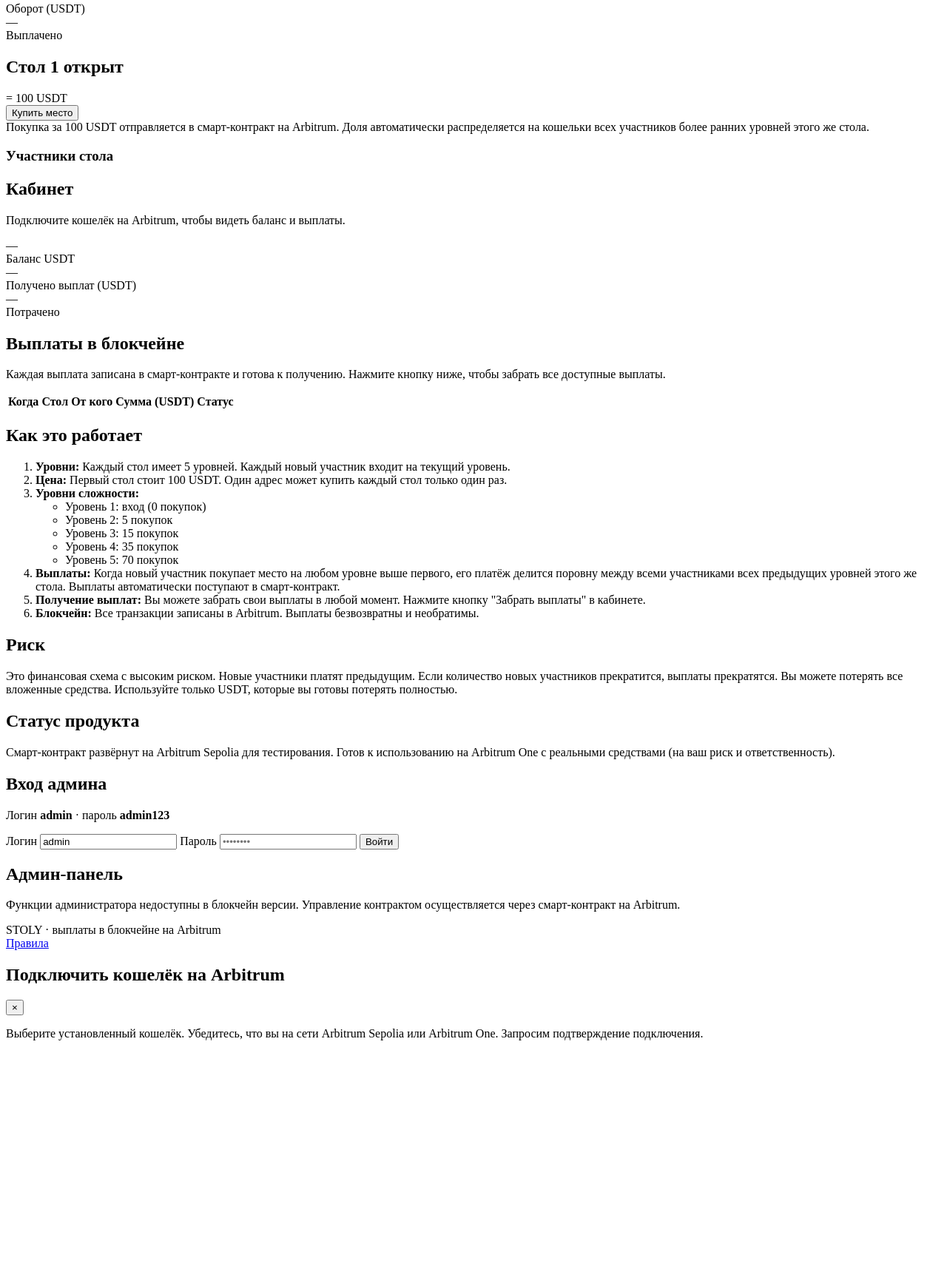
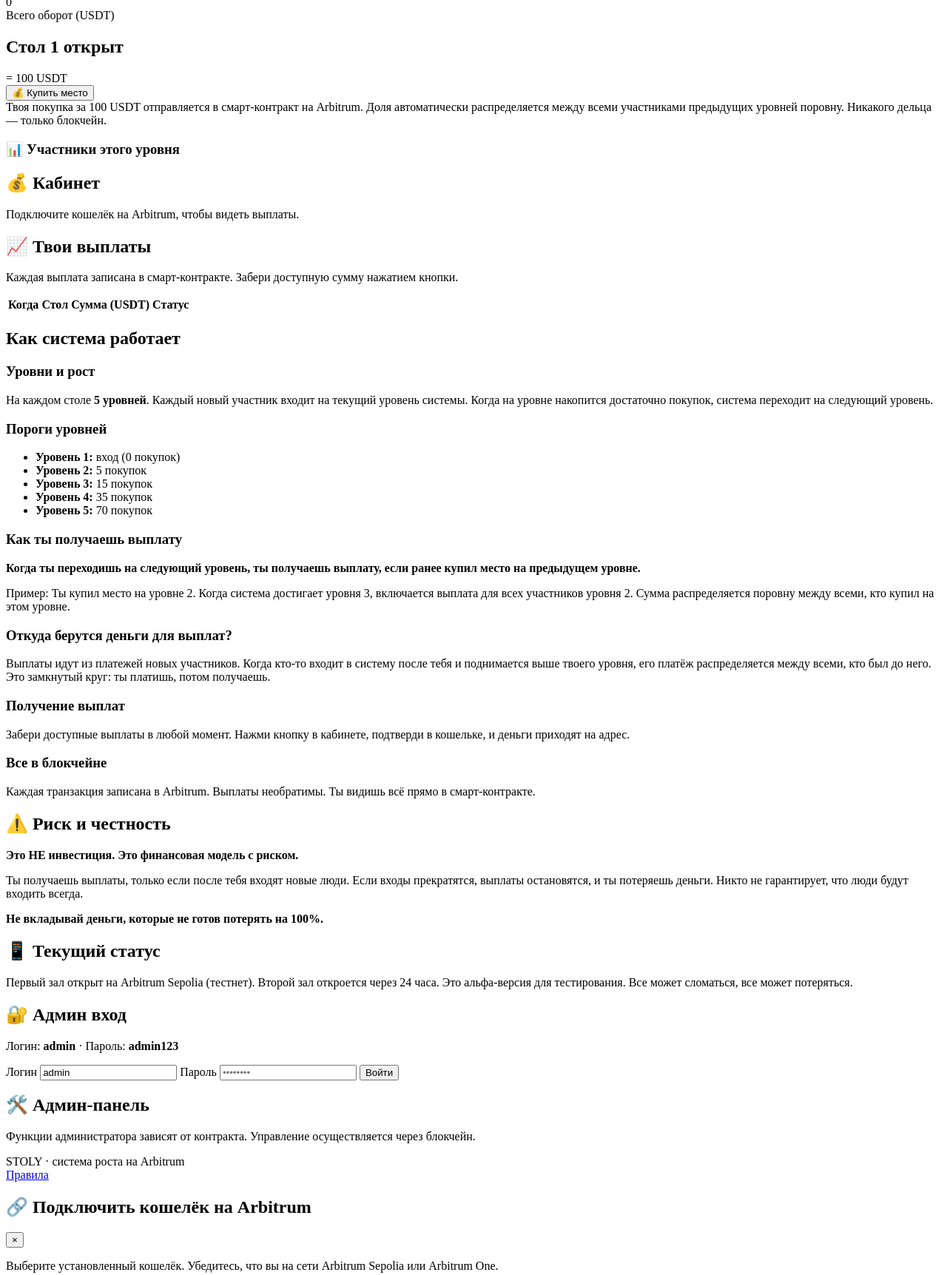
Before and after one commit to kokenwaz00/stoly, a website with bundled scripts: page index.html in a window 1280 px wide. Shown: the part 810-2533 px from the top of the page at 74% size. Before the commit the page ends 2232 px from the top, so only its background shows below. Built offline with nearby package versions, Linux system fonts and the light colour scheme.

Commit message:
Update HTML with premium design and improved messaging

```diff
--- a/index.html
+++ b/index.html
@@ -3,9 +3,9 @@
 <head>
   <meta charset="UTF-8" />
   <meta name="viewport" content="width=device-width, initial-scale=1.0" />
-  <title>STOLY — залы с выплатами на Arbitrum</title>
-  <meta name="description" content="Подключите крипто-кошелёк на Arbitrum, купите USDT место за столом. Выплаты зачисляются мгновенно на ваш адрес в блокчейне." />
-  <meta name="theme-color" content="#070b14" />
+  <title>STOLY — система роста с выплатами на Arbitrum</title>
+  <meta name="description" content="Купи вход в систему столов. Переходишь на новый уровень — получаешь выплату. Реальные USDT на Arbitrum." />
+  <meta name="theme-color" content="#080d17" />
   <link rel="icon" href="favicon.svg" type="image/svg+xml" />
   <link rel="manifest" href="site.webmanifest" />
   <link rel="preconnect" href="https://fonts.googleapis.com" />
@@ -38,36 +38,41 @@
     <section class="screen" id="screenHome">
       <div class="hero">
         <p class="eyebrow">На Arbitrum · реальные USDT выплаты</p>
-        <h1>Залы с автоматическими выплатами в блокчейне</h1>
-        <p class="lead">Подключите MetaMask или другой кошелёк на Arbitrum, купите место за столом за 100 USDT. Когда за стол заходят участники более высокого уровня, выплаты мгновенно поступают на ваш адрес.</p>
+        <h1>Купи вход. Поднимись на уровень. Получи выплату.</h1>
+        <p class="lead">
+          Система работает через рост уровней. Ты входишь в стол, платишь фиксированную цену, и получаешь право на выплаты,
+          когда система продвигается дальше. Это честная схема, но с реальными финансовыми рисками.
+        </p>
         <div class="hero-cta">
-          <a class="btn btn-buy" href="#/app">Открыть залы</a>
+          <a class="btn btn-buy" href="#/app">Начать сейчас</a>
           <a class="btn btn-sec" href="#/rules">Как это работает</a>
         </div>
         <ul class="hero-points">
-          <li>EIP-6963: MetaMask, Rabby, Coinbase Wallet</li>
-          <li>Arbitrum Sepolia / Arbitrum One</li>
-          <li>Реальные транзакции USDT в блокчейне</li>
-          <li>Один адрес — одна покупка на стол</li>
-          <li>Выплаты мгновенно на адрес кошелька</li>
+          <li>🔓 Только первый зал открыт</li>
+          <li>⏰ Второй зал запускается через 24 часа</li>
+          <li>📈 5 уровней с растущими выплатами</li>
+          <li>⚡ Выплаты в блокчейне мгновенно</li>
+          <li>⚠️ Финансовые риски — реальные</li>
         </ul>
       </div>
+
       <div class="home-grid">
         <article class="panel">
-          <h2>1. Кошелёк на Arbitrum</h2>
-          <p class="muted">Подключите MetaMask или другой кошелёк. Убедитесь, что вы на сети Arbitrum Sepolia или Arbitrum One.</p>
+          <h2>1️⃣ Вход в систему</h2>
+          <p class="muted">Подключи кошелёк на Arbitrum и купи первое место. Это твой вход на 1-й уровень.</p>
         </article>
         <article class="panel">
-          <h2>2. Купить место</h2>
-          <p class="muted">Первый стол стоит 100 USDT. Одобрите расход USDT и отправьте транзакцию покупки в блокчейн.</p>
+          <h2>2️⃣ Рост по уровням</h2>
+          <p class="muted">С увеличением участников ты поднимаешься на новые уровни. Каждый уровень — это выплата для тех, кто был до тебя.</p>
         </article>
         <article class="panel">
-          <h2>3. Получить выплату</h2>
-          <p class="muted">Когда участник более высокого уровня купит место, 100 USDT делятся поровну между всеми участниками предыдущих уровней. Выплаты зачисляются автоматически.</p>
+          <h2>3️⃣ Получи свою долю</h2>
+          <p class="muted">Когда новый участник входит на уровень выше твоего, ты получаешь выплату в свой кошелёк. Автоматически.</p>
         </article>
       </div>
+
       <div class="panel notice">
-        <strong>Важно.</strong> Это финансовая система с риском. Вы можете потерять свои средства. Убедитесь, что понимаете механику работы перед инвестированием. Используйте только USDT, которые готовы потерять.
+        <strong>⚠️ Важно:</strong> Это финансовая система с риском потери средств. Новые участники платят предыдущим. Если люди перестанут входить, система остановится, и ты не получишь обратно свои деньги. Не вкладывай то, что не готов потерять.
       </div>
     </section>
 
@@ -83,8 +88,7 @@
       <div class="stats-bar">
         <div class="stat"><div class="val" id="uBuys">0</div><div class="lbl">Покупок на столе</div></div>
         <div class="stat"><div class="val" id="uLevel">1</div><div class="lbl">Текущий уровень</div></div>
-        <div class="stat"><div class="val" id="uMelons">0</div><div class="lbl">Оборот (USDT)</div></div>
-        <div class="stat"><div class="val" id="uPaid">—</div><div class="lbl">Выплачено</div></div>
+        <div class="stat"><div class="val" id="uMelons">0</div><div class="lbl">Всего оборот (USDT)</div></div>
       </div>
 
       <div class="tables-grid" id="uTables"></div>
@@ -94,13 +98,14 @@
         <div class="levels" id="uLevels"></div>
         <div class="buy-form" id="uBuyForm">
           <div class="price-tag" id="uPrice">= 100 USDT</div>
-          <button class="btn btn-buy" id="uBuyBtn" type="button">Купить место</button>
+          <button class="btn btn-buy" id="uBuyBtn" type="button">💰 Купить место</button>
         </div>
         <div class="flow-box">
-          Покупка за 100 USDT отправляется в смарт-контракт на Arbitrum. Доля автоматически распределяется на кошельки всех участников более ранних уровней этого же стола.
+          Твоя покупка за 100 USDT отправляется в смарт-контракт на Arbitrum. Доля автоматически распределяется между
+          всеми участниками предыдущих уровней поровну. Никакого дельца — только блокчейн.
         </div>
         <div class="plist">
-          <h3>Участники стола</h3>
+          <h3>📊 Участники этого уровня</h3>
           <div class="plist-items" id="uList"></div>
         </div>
       </div>
@@ -108,21 +113,17 @@
 
     <section class="screen" id="screenCabinet">
       <div class="panel">
-        <h2>Кабинет</h2>
-        <p class="muted" id="cabWallet">Подключите кошелёк на Arbitrum, чтобы видеть баланс и выплаты.</p>
-        <div class="stats-bar cab-stats">
-          <div class="stat"><div class="val" id="cabBal">—</div><div class="lbl">Баланс USDT</div></div>
-          <div class="stat"><div class="val" id="cabIn">—</div><div class="lbl">Получено выплат (USDT)</div></div>
-          <div class="stat"><div class="val" id="cabOut">—</div><div class="lbl">Потрачено</div></div>
-        </div>
+        <h2>💰 Кабинет</h2>
+        <p class="muted" id="cabWallet">Подключите кошелёк на Arbitrum, чтобы видеть выплаты.</p>
       </div>
+
       <div class="panel">
-        <h2>Выплаты в блокчейне</h2>
-        <p class="muted">Каждая выплата записана в смарт-контракте и готова к получению. Нажмите кнопку ниже, чтобы забрать все доступные выплаты.</p>
+        <h2>📈 Твои выплаты</h2>
+        <p class="muted">Каждая выплата записана в смарт-контракте. Забери доступную сумму нажатием кнопки.</p>
         <div class="scroll">
           <table class="data">
             <thead>
-              <tr><th>Когда</th><th>Стол</th><th>От кого</th><th>Сумма (USDT)</th><th>Статус</th></tr>
+              <tr><th>Когда</th><th>Стол</th><th>Сумма (USDT)</th><th>Статус</th></tr>
             </thead>
             <tbody id="cabPayouts"></tbody>
           </table>
@@ -132,34 +133,65 @@
 
     <section class="screen" id="screenRules">
       <div class="panel prose">
-        <h2>Как это работает</h2>
-        <ol>
-          <li><strong>Уровни:</strong> Каждый стол имеет 5 уровней. Каждый новый участник входит на текущий уровень.</li>
-          <li><strong>Цена:</strong> Первый стол стоит 100 USDT. Один адрес может купить каждый стол только один раз.</li>
-          <li><strong>Уровни сложности:</strong>
-            <ul>
-              <li>Уровень 1: вход (0 покупок)</li>
-              <li>Уровень 2: 5 покупок</li>
-              <li>Уровень 3: 15 покупок</li>
-              <li>Уровень 4: 35 покупок</li>
-              <li>Уровень 5: 70 покупок</li>
-            </ul>
-          </li>
-          <li><strong>Выплаты:</strong> Когда новый участник покупает место на любом уровне выше первого, его платёж делится поровну между всеми участниками всех предыдущих уровней этого же стола. Выплаты автоматически поступают в смарт-контракт.</li>
-          <li><strong>Получение выплат:</strong> Вы можете забрать свои выплаты в любой момент. Нажмите кнопку "Забрать выплаты" в кабинете.</li>
-          <li><strong>Блокчейн:</strong> Все транзакции записаны в Arbitrum. Выплаты безвозвратны и необратимы.</li>
-        </ol>
-        <h2>Риск</h2>
-        <p>Это финансовая схема с высоким риском. Новые участники платят предыдущим. Если количество новых участников прекратится, выплаты прекратятся. Вы можете потерять все вложенные средства. Используйте только USDT, которые вы готовы потерять полностью.</p>
-        <h2>Статус продукта</h2>
-        <p>Смарт-контракт развёрнут на Arbitrum Sepolia для тестирования. Готов к использованию на Arbitrum One с реальными средствами (на ваш риск и ответственность).</p>
+        <h2>Как система работает</h2>
+
+        <h3>Уровни и рост</h3>
+        <p>На каждом столе <strong>5 уровней</strong>. Каждый новый участник входит на текущий уровень системы. Когда на уровне накопится достаточно покупок, система переходит на следующий уровень.</p>
+
+        <h3>Пороги уровней</h3>
+        <ul>
+          <li><strong>Уровень 1:</strong> вход (0 покупок)</li>
+          <li><strong>Уровень 2:</strong> 5 покупок</li>
+          <li><strong>Уровень 3:</strong> 15 покупок</li>
+          <li><strong>Уровень 4:</strong> 35 покупок</li>
+          <li><strong>Уровень 5:</strong> 70 покупок</li>
+        </ul>
+
+        <h3>Как ты получаешь выплату</h3>
+        <p>
+          <strong>Когда ты переходишь на следующий уровень, ты получаешь выплату, если ранее купил место на предыдущем уровне.</strong>
+        </p>
+        <p>
+          Пример: Ты купил место на уровне 2. Когда система достигает уровня 3, включается выплата для всех участников уровня 2.
+          Сумма распределяется поровну между всеми, кто купил на этом уровне.
+        </p>
+
+        <h3>Откуда берутся деньги для выплат?</h3>
+        <p>
+          Выплаты идут из платежей новых участников. Когда кто-то входит в систему после тебя и поднимается выше твоего уровня,
+          его платёж распределяется между всеми, кто был до него. Это замкнутый круг: ты платишь, потом получаешь.
+        </p>
+
+        <h3>Получение выплат</h3>
+        <p>Забери доступные выплаты в любой момент. Нажми кнопку в кабинете, подтверди в кошельке, и деньги приходят на адрес.</p>
+
+        <h3>Все в блокчейне</h3>
+        <p>Каждая транзакция записана в Arbitrum. Выплаты необратимы. Ты видишь всё прямо в смарт-контракте.</p>
+
+        <h2>⚠️ Риск и честность</h2>
+        <p>
+          <strong>Это НЕ инвестиция. Это финансовая модель с риском.</strong>
+        </p>
+        <p>
+          Ты получаешь выплаты, только если после тебя входят новые люди. Если входы прекратятся, выплаты остановятся,
+          и ты потеряешь деньги. Никто не гарантирует, что люди будут входить всегда.
+        </p>
+        <p>
+          <strong>Не вкладывай деньги, которые не готов потерять на 100%.</strong>
+        </p>
+
+        <h2>📱 Текущий статус</h2>
+        <p>
+          Первый зал открыт на Arbitrum Sepolia (тестнет). Второй зал откроется через 24 часа.
+          Это альфа-версия для тестирования. Все может сломаться, все может потеряться.
+        </p>
       </div>
     </section>
 
     <section class="screen" id="screenLogin">
       <div class="login-box">
-        <h2>Вход админа</h2>
-        <p class="hint">Логин <strong>admin</strong> · пароль <strong>admin123</strong></p>
+        <h2>🔐 Админ вход</h2>
+        <p class="hint">Логин: <strong>admin</strong> · Пароль: <strong>admin123</strong></p>
         <div class="err" id="loginErr"></div>
         <label for="loginUser">Логин</label>
         <input type="text" id="loginUser" value="admin" autocomplete="username" />
@@ -171,24 +203,24 @@
 
     <section class="screen" id="screenAdmin">
       <div class="panel">
-        <h2>Админ-панель</h2>
-        <p class="muted">Функции администратора недоступны в блокчейн версии. Управление контрактом осуществляется через смарт-контракт на Arbitrum.</p>
+        <h2>🛠️ Админ-панель</h2>
+        <p class="muted">Функции администратора зависят от контракта. Управление осуществляется через блокчейн.</p>
       </div>
     </section>
   </main>
 
   <footer class="site-footer">
-    <div>STOLY · выплаты в блокчейне на Arbitrum</div>
+    <div>STOLY · система роста на Arbitrum</div>
     <div><a href="#/rules">Правила</a></div>
   </footer>
 
   <div class="modal-overlay hidden" id="walletModal" role="dialog" aria-modal="true" aria-labelledby="walletModalTitle">
     <div class="modal">
       <div class="modal-head">
-        <h2 id="walletModalTitle">Подключить кошелёк на Arbitrum</h2>
+        <h2 id="walletModalTitle">🔗 Подключить кошелёк на Arbitrum</h2>
         <button class="modal-close" id="walletModalClose" type="button" aria-label="Закрыть">×</button>
       </div>
-      <p class="modal-hint">Выберите установленный кошелёк. Убедитесь, что вы на сети Arbitrum Sepolia или Arbitrum One. Запросим подтверждение подключения.</p>
+      <p class="modal-hint">Выберите установленный кошелёк. Убедитесь, что вы на сети Arbitrum Sepolia или Arbitrum One.</p>
       <div class="wallet-list" id="walletList"></div>
       <p class="modal-foot" id="walletModalFoot"></p>
     </div>
```
